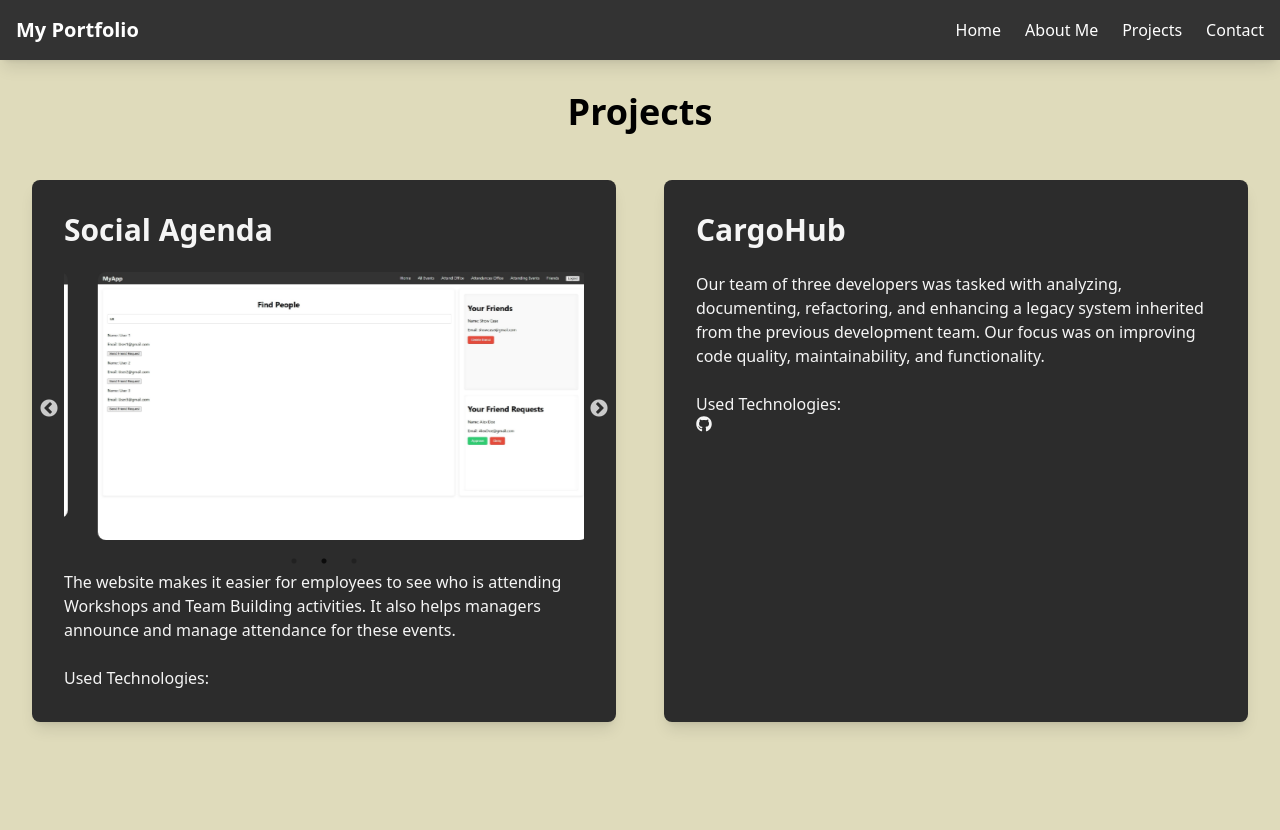
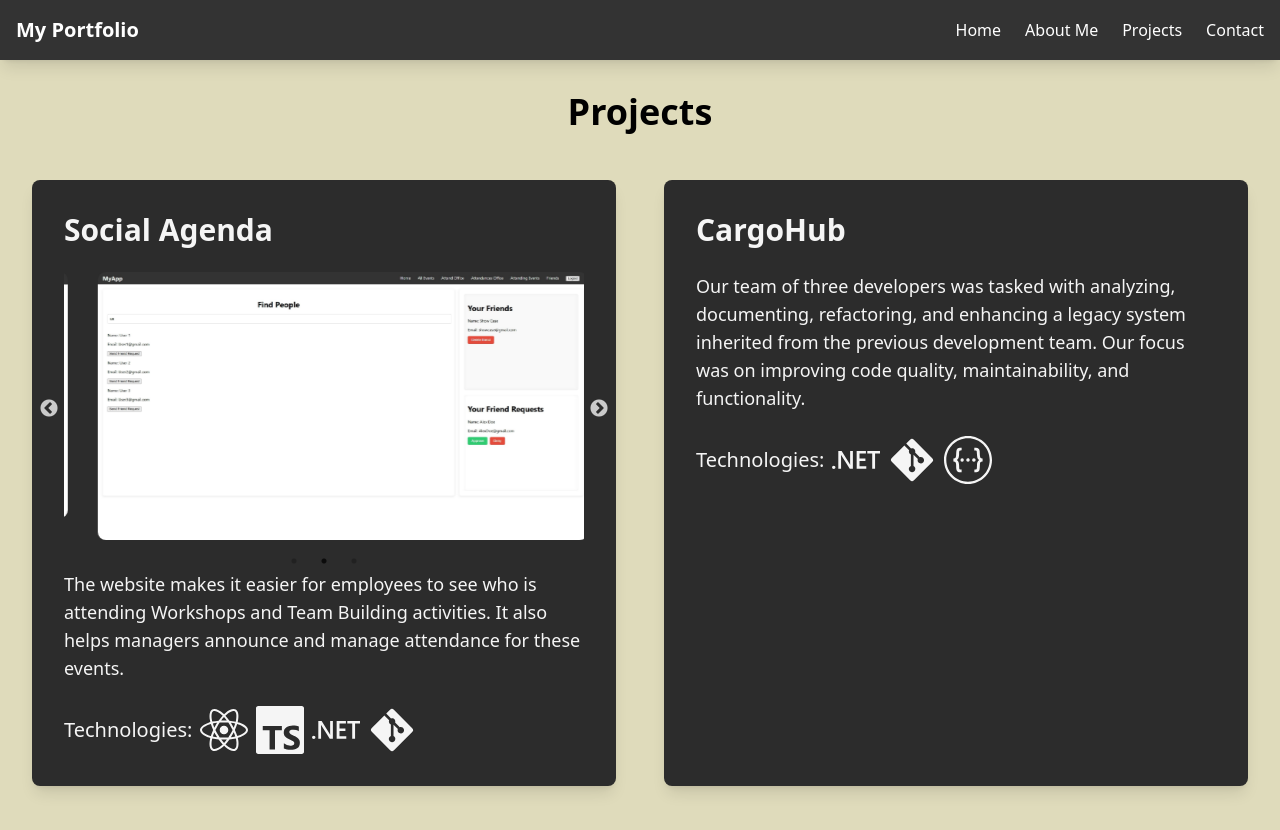
Before and after one commit to AntonIshchyk/Portfolio, a React (Create React App) app: page /projects in a window 1280 px wide. Shown: the top 830 px of the page. Built offline with nearby package versions, Linux system fonts and the light colour scheme.

Commit message:
technologies

```diff
--- a/src/pages/projects.tsx
+++ b/src/pages/projects.tsx
@@ -5,7 +5,13 @@ import "slick-carousel/slick/slick-theme.css";
 import registerImage from "../assets/register.jpg";
 import friendsImage from "../assets/friends.jpg";
 import friendImage from "../assets/friend.jpg";
-import { FaGithub } from "react-icons/fa"
+
+import { SiDotnet } from "react-icons/si";
+import { FaReact } from "react-icons/fa";
+import { FaGithub } from "react-icons/fa";
+import { SiTypescript } from "react-icons/si";
+import { FaGitAlt } from "react-icons/fa";
+import { SiSwagger } from "react-icons/si";
 
 const Projects: React.FC = () => {
   return (
@@ -31,9 +37,15 @@ const Projects: React.FC = () => {
               </div>
             </Slider>
           </div>
-          <p>The website makes it easier for employees to see who is attending Workshops and Team Building activities. It also helps managers announce and manage attendance for these events.</p>
+          <p className="text-lg">The website makes it easier for employees to see who is attending Workshops and Team Building activities. It also helps managers announce and manage attendance for these events.</p>
           <br />
-          <p>Used Technologies:</p>
+          <p className="flex items-center text-xl">
+            Technologies:
+            <FaReact className="w-12 h-12 hover:text-[#61DBFB] transition-colors duration-300 ml-2" />
+            <SiTypescript className="w-12 h-12 hover:text-[#3178C6] transition-colors duration-300 ml-2" />
+            <SiDotnet className="w-12 h-12 hover:text-[#512bd4] transition-colors duration-300 ml-2" />
+            <FaGitAlt className="w-12 h-12 hover:text-[#f04141] transition-colors duration-300 ml-2" />
+          </p>
         </a>
 
         <a
@@ -42,14 +54,18 @@ const Projects: React.FC = () => {
           rel="noopener noreferrer"
           className="block bg-[#2C2C2C] text-[#F5F5F5] rounded-lg shadow-lg p-8 transition-all duration-300 hover:scale-105 hover:shadow-2xl">
           <h2 className="text-3xl font-semibold mb-6">CargoHub</h2>
-          <p>Our team of three developers was tasked with analyzing, documenting, refactoring, and enhancing a legacy system inherited from the previous development team. Our focus was on improving code quality, maintainability, and functionality.</p>
+          <p className="text-lg">Our team of three developers was tasked with analyzing, documenting, refactoring, and enhancing a legacy system inherited from the previous development team. Our focus was on improving code quality, maintainability, and functionality.</p>
           <br />
-          <p>
-            Used Technologies: <FaGithub />
+          <p className="flex items-center text-xl">
+            Technologies:
+            <SiDotnet className="w-12 h-12 hover:text-[#512BD4] transition-colors duration-300 ml-2" />
+            <FaGitAlt className="w-12 h-12 hover:text-[#f04141] transition-colors duration-300 ml-2" />
+            <SiSwagger className="w-12 h-12 hover:text-[#85C441] transition-colors duration-300 ml-2" />
           </p>
         </a>
       </div>
     </div>
   );
 };
+
 export default Projects;
```
